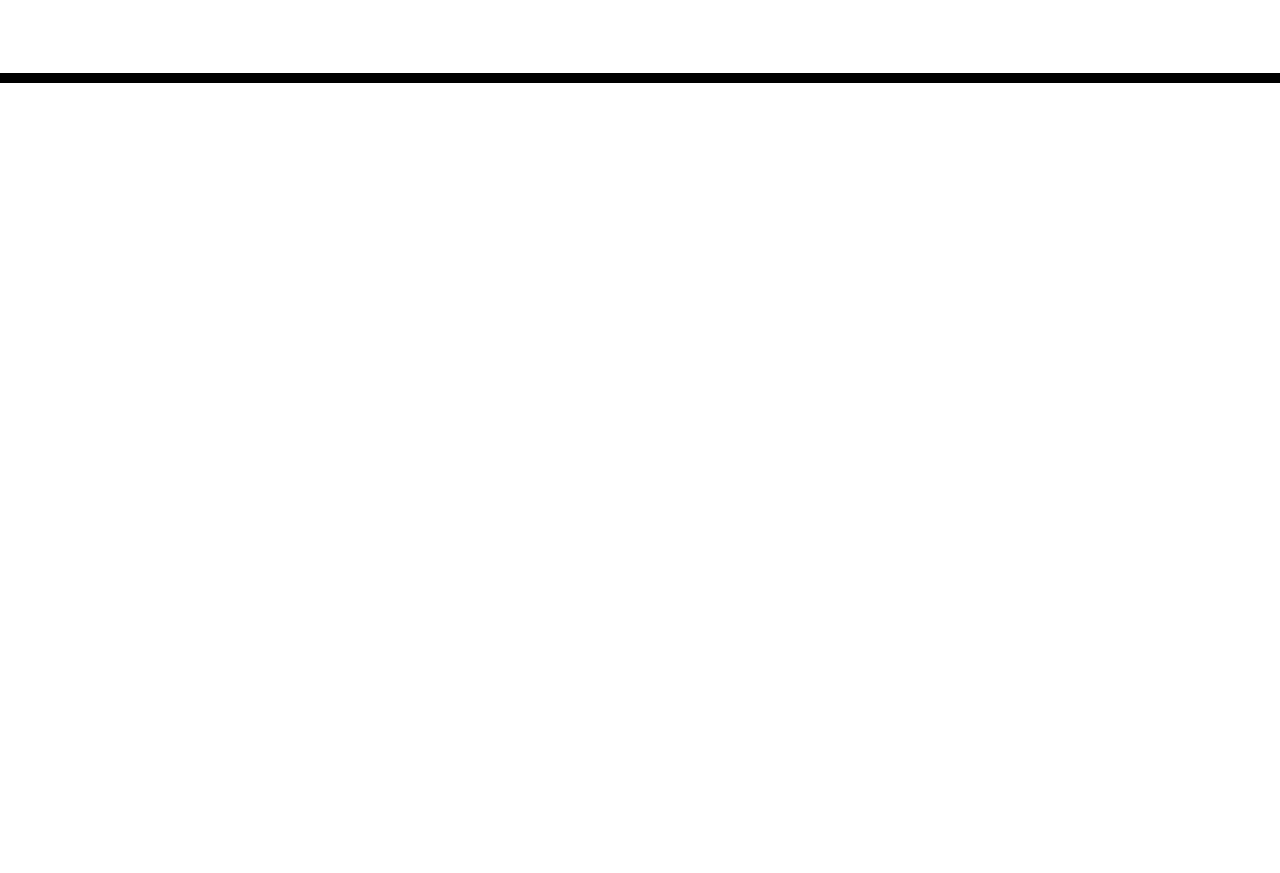
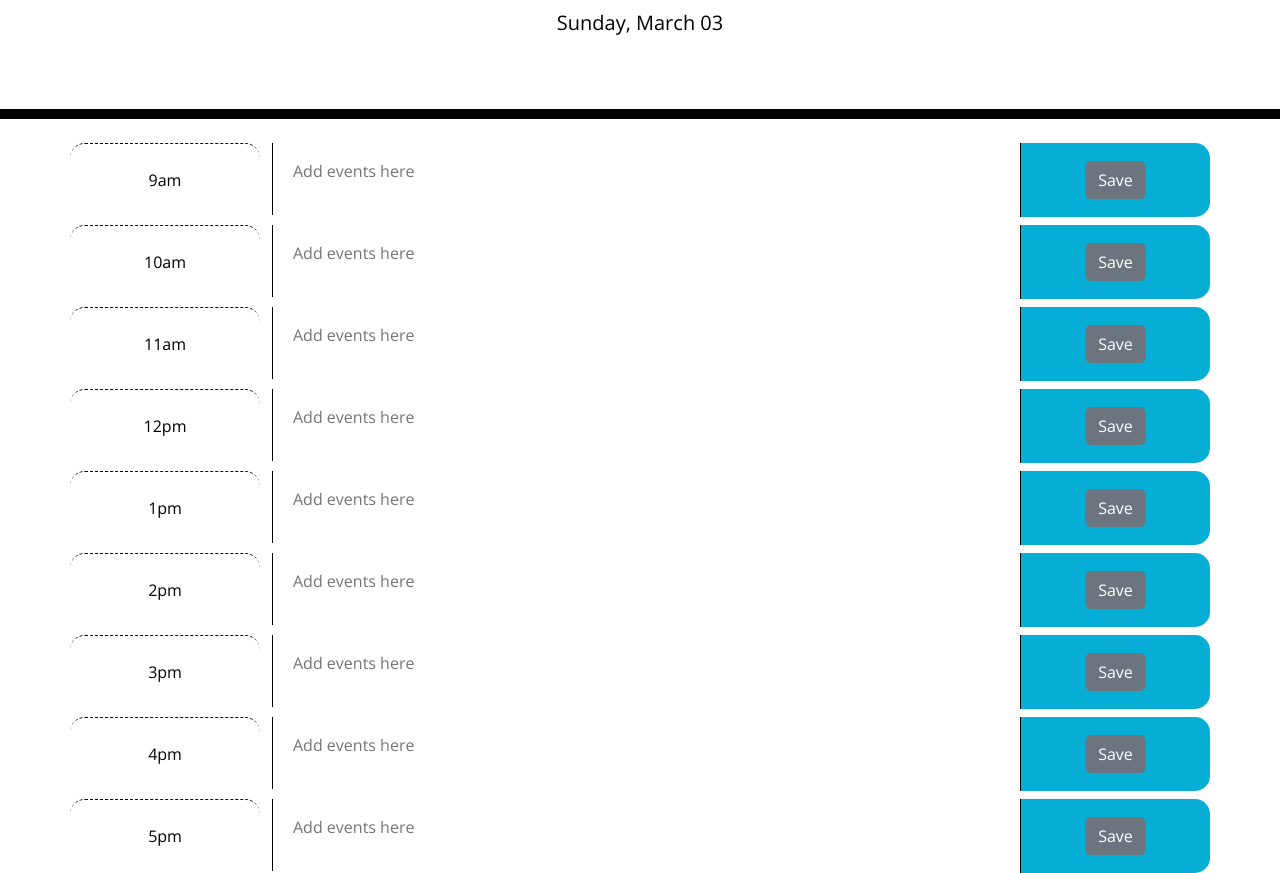
Before and after one commit to irtiza-S/day-scheduler, a plain HTML site: page index.html in a window 1280 px wide. Shown: the part 168-1041 px from the top of the page. Before the commit the page ends 800 px from the top, so only its background shows below. Drawn offline with nearby package versions, Linux system fonts and the light colour scheme.

Commit message:
added time-blocks to index.html

```diff
--- /dev/null
+++ b/assets/script/index.js
@@ -0,0 +1,13 @@
+$(document).ready(function() {
+
+    // Extend Day.js with the relativeTime plugin
+    dayjs.extend(window.dayjs_plugin_relativeTime);
+    var today = dayjs().format('dddd, MMMM DD');
+    $('#currentDay').text(today);
+
+    // thought process:
+    //user enters into the text area
+    //press the save btn - leading to whatever they've entered being saved to localstorage
+    var buttons = $('.btn')
+    console.log(buttons.children)
+  });
--- a/assets/styles/style.css
+++ b/assets/styles/style.css
@@ -10,8 +10,11 @@ textarea {
   resize: none;
   color: #000000;
   border-left: 1px solid black;
-  padding: 10px;
+  padding: 20px;
+  width: 100%;
+  /* height: 100%; */
 }
+
 
 header {
   text-align: center;
@@ -26,10 +29,22 @@ header {
   white-space: pre-wrap;
 }
 
+
+
 .time-block {
+  display: flex;
+  justify-content: center;
+  align-items: center;
   text-align: center;
   border-radius: 15px;
+  /* padding: 20px; */
+  /* border: 1px solid black; */
+
 }
+
+/* .time-slot {
+  /* border: 1px solid black; */
+} */
 
 .row {
   white-space: pre-wrap;
@@ -64,6 +79,9 @@ header {
   border-bottom-right-radius: 15px;
   background-color: #06aed5;
   color: white;
+  display: flex;
+  justify-content: center;
+  align-items: center;
 }
 
 .saveBtn i:hover {
--- a/index.html
+++ b/index.html
@@ -30,11 +30,157 @@
       <p class="lead">A simple calendar app for scheduling your work day</p>
       <p id="currentDay" class="lead"></p>
     </header>
-    <div class="container">
+    <section class="container">
       <!-- Timeblocks go here -->
-    </div>
+      <div class="row mt-4">
+        <div class="col-2 time-block hour" id="9">9am</div>
+        <div class="col-8 time-slot">
+          <textarea
+            id="nineAm"
+            placeholder="Add events here"
+            class="calendar-item"
+            rows="2"
+            cols="50"
+          ></textarea>
+        </div>
+        <div class="col-2 saveBtn">
+          <button id="9am" class="btn btn-secondary">Save</button>
+        </div>
+      </div>
+
+      <div class="row mt-2">
+        <div class="col-2 time-block hour" id="10">10am</div>
+        <div class="col-8 time-slot">
+          <textarea
+            id="tenAm"
+            placeholder="Add events here"
+            class="calendar-item"
+            rows="2"
+            cols="50"
+          ></textarea>
+        </div>
+        <div class="col-2 saveBtn">
+          <button id="10am" class="btn btn-secondary">Save</button>
+        </div>
+      </div>
+
+      <div class="row mt-2">
+        <div class="col-2 time-block hour" id="11">11am</div>
+        <div class="col-8 time-slot">
+          <textarea
+            id="elevenAm"
+            placeholder="Add events here"
+            class="calendar-item"
+            rows="2"
+            cols="50"
+          ></textarea>
+        </div>
+        <div class="col-2 saveBtn">
+          <button id="11am" class="btn btn-secondary">Save</button>
+        </div>
+      </div>
+
+      <div class="row mt-2">
+        <div class="col-2 time-block hour" id="12">12pm</div>
+        <div class="col-8 time-slot">
+          <textarea
+            id="twelvePm"
+            placeholder="Add events here"
+            class="calendar-item"
+            rows="2"
+            cols="50"
+          ></textarea>
+        </div>
+        <div class="col-2 saveBtn">
+          <button id="12pm" class="btn btn-secondary">Save</button>
+        </div>
+      </div>
+
+      <div class="row mt-2">
+        <div class="col-2 time-block hour" id="1">1pm</div>
+        <div class="col-8 time-slot">
+          <textarea
+            id="onePm"
+            placeholder="Add events here"
+            class="calendar-item"
+            rows="2"
+            cols="50"
+          ></textarea>
+        </div>
+        <div class="col-2 saveBtn">
+          <button id="1pm" class="btn btn-secondary">Save</button>
+        </div>
+      </div>
+
+      <div class="row mt-2">
+        <div class="col-2 time-block hour" id="2">2pm</div>
+        <div class="col-8 time-slot">
+          <textarea
+            id="twoPm"
+            placeholder="Add events here"
+            class="calendar-item"
+            rows="2"
+            cols="50"
+          ></textarea>
+        </div>
+        <div class="col-2 saveBtn">
+          <button id="2pm" class="btn btn-secondary">Save</button>
+        </div>
+      </div>
+
+      <div class="row mt-2">
+        <div class="col-2 time-block hour" id="3">3pm</div>
+        <div class="col-8 time-slot">
+          <textarea
+            id="threePm"
+            placeholder="Add events here"
+            class="calendar-item"
+            rows="2"
+            cols="50"
+          ></textarea>
+        </div>
+        <div class="col-2 saveBtn">
+          <button id="3pm" class="btn btn-secondary">Save</button>
+        </div>
+      </div>
+
+      <div class="row mt-2">
+        <div class="col-2 time-block hour" id="4">4pm</div>
+        <div class="col-8 time-slot">
+          <textarea
+            id="fourPm"
+            placeholder="Add events here"
+            class="calendar-item"
+            rows="2"
+            cols="50"
+          ></textarea>
+        </div>
+        <div class="col-2 saveBtn">
+          <button id="4pm" class="btn btn-secondary">Save</button>
+        </div>
+      </div>
+
+      <div class="row mt-2">
+        <div class="col-2 time-block hour" id="5">5pm</div>
+        <div class="col-8 time-slot">
+          <textarea
+            id="fivePm"
+            placeholder="Add events here"
+            class="calendar-item"
+            rows="2"
+            cols="50"
+          ></textarea>
+        </div>
+        <div class="col-2 saveBtn">
+          <button id="5pm" class="btn btn-secondary">Save</button>
+        </div>
+      </div>
+
+    </section>
 
     <script src="https://cdnjs.cloudflare.com/ajax/libs/jquery/3.2.1/jquery.min.js"></script>
     <script src="https://cdn.jsdelivr.net/npm/dayjs@1/dayjs.min.js"></script>
+    <script src="https://cdn.jsdelivr.net/npm/dayjs@1.10.6/plugin/relativeTime.js"></script>
+    <script src="./assets/script/index.js"></script>
   </body>
 </html>
```
Also changed, not shown: 1 other file.
